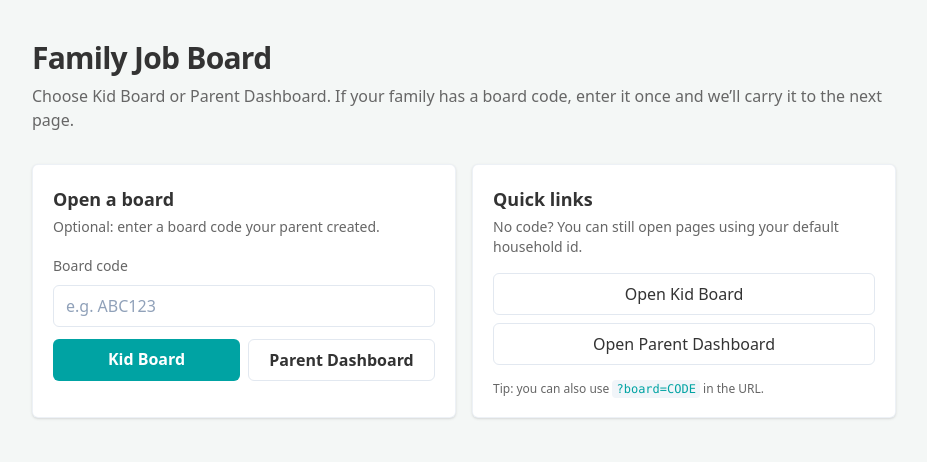
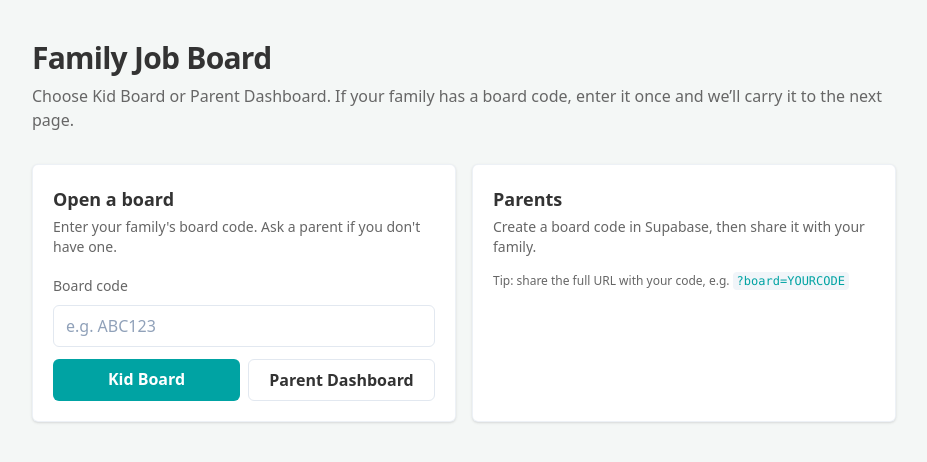
Before and after one commit to FalseEnigma/family-job-board, a Next.js app: page / in a window 1280 px wide. Shown: the top 462 px of the page, without its empty margins (176-1103 px from the left). Built offline with nearby package versions, Linux system fonts and the light colour scheme.

Commit message:
Add per-household parent PIN

```diff
--- a/app/board/page.tsx
+++ b/app/board/page.tsx
@@ -1,10 +1,10 @@
 'use client'
 
 import { Suspense, useEffect, useRef, useState } from 'react'
+import Link from 'next/link'
 import { useSearchParams } from 'next/navigation'
 import { supabase } from '../../lib/supabaseClient'
 import type { Kid, Job, Reward, AppSettings, JobBlockedKid, Household } from '../../lib/types'
-import { DEFAULT_HOUSEHOLD_ID } from '../../lib/constants'
 import { getFriendlyErrorMessage } from '../../lib/utils'
 
 function BoardLoadingFallback() {
@@ -82,9 +82,11 @@ function BoardPageContent() {
       return
     }
 
-    setHouseholdId(DEFAULT_HOUSEHOLD_ID)
-    setHouseholdName('Default Family')
+    // Require board code - no open access to kid board
+    setHouseholdId(null)
+    setHouseholdName(null)
     setHouseholdCode(null)
+    setLoading(false)
   }
 
   const loadData = async (activeHouseholdId: string) => {
@@ -508,6 +510,28 @@ function BoardPageContent() {
       </div>
     )
   }
+
+  // Board code required - no access without it
+  if (!householdId) {
+    return (
+      <div className="flex items-center justify-center min-h-screen bg-ease-bg text-[#333333] p-4">
+        <div className="bg-white rounded-md shadow-sm border border-slate-200/60 p-6 w-full max-w-md text-center">
+          <h1 className="text-xl font-bold text-[#333333] mb-2">Board code required</h1>
+          <p className="text-sm text-[#666666] mb-4">
+            Enter your family&apos;s board code on the home page to access the Kid Board.
+            Ask a parent for your code.
+          </p>
+          <Link
+            href="/"
+            className="inline-block rounded-md bg-ease-teal px-4 py-2 font-semibold text-white hover:bg-ease-teal-hover"
+          >
+            Go to home page
+          </Link>
+        </div>
+      </div>
+    )
+  }
+
   return (
     <div className="min-h-screen bg-ease-bg text-[#333333] flex flex-col">
       {/* Header - Ease-style clean */}
--- a/app/page.tsx
+++ b/app/page.tsx
@@ -25,7 +25,7 @@ export default function Home() {
           <div className="rounded-md border border-slate-200/60 bg-white p-5 shadow-sm">
             <h2 className="text-lg font-bold text-[#333333]">Open a board</h2>
             <p className="mt-1 text-sm text-[#666666]">
-              Optional: enter a board code your parent created.
+              Enter your family&apos;s board code. Ask a parent if you don&apos;t have one.
             </p>
 
             <div className="mt-4 space-y-3">
@@ -58,32 +58,16 @@ export default function Home() {
           </div>
 
           <div className="rounded-md border border-slate-200/60 bg-white p-5 shadow-sm">
-            <h2 className="text-lg font-bold text-[#333333]">Quick links</h2>
+            <h2 className="text-lg font-bold text-[#333333]">Parents</h2>
             <p className="mt-1 text-sm text-[#666666]">
-              No code? You can still open pages using your default household id.
+              Create a board code in Supabase, then share it with your family.
             </p>
 
-            <div className="mt-4 grid gap-2">
-              <Link
-                href="/board"
-                className="rounded-md border border-slate-200 px-4 py-2 text-[#333333] hover:bg-slate-50 hover:border-ease-teal/50 block text-center"
-              >
-                Open Kid Board
-              </Link>
-              <Link
-                href="/parent"
-                className="rounded-md border border-slate-200 px-4 py-2 text-[#333333] hover:bg-slate-50 hover:border-ease-teal/50 block text-center"
-              >
-                Open Parent Dashboard
-              </Link>
-            </div>
-
             <div className="mt-4 text-xs text-[#666666]">
-              Tip: you can also use{" "}
+              Tip: share the full URL with your code, e.g.{" "}
               <code className="rounded bg-slate-100 px-1 py-0.5 text-ease-teal">
-                ?board=CODE
-              </code>{" "}
-              in the URL.
+                ?board=YOURCODE
+              </code>
             </div>
           </div>
         </section>
```
